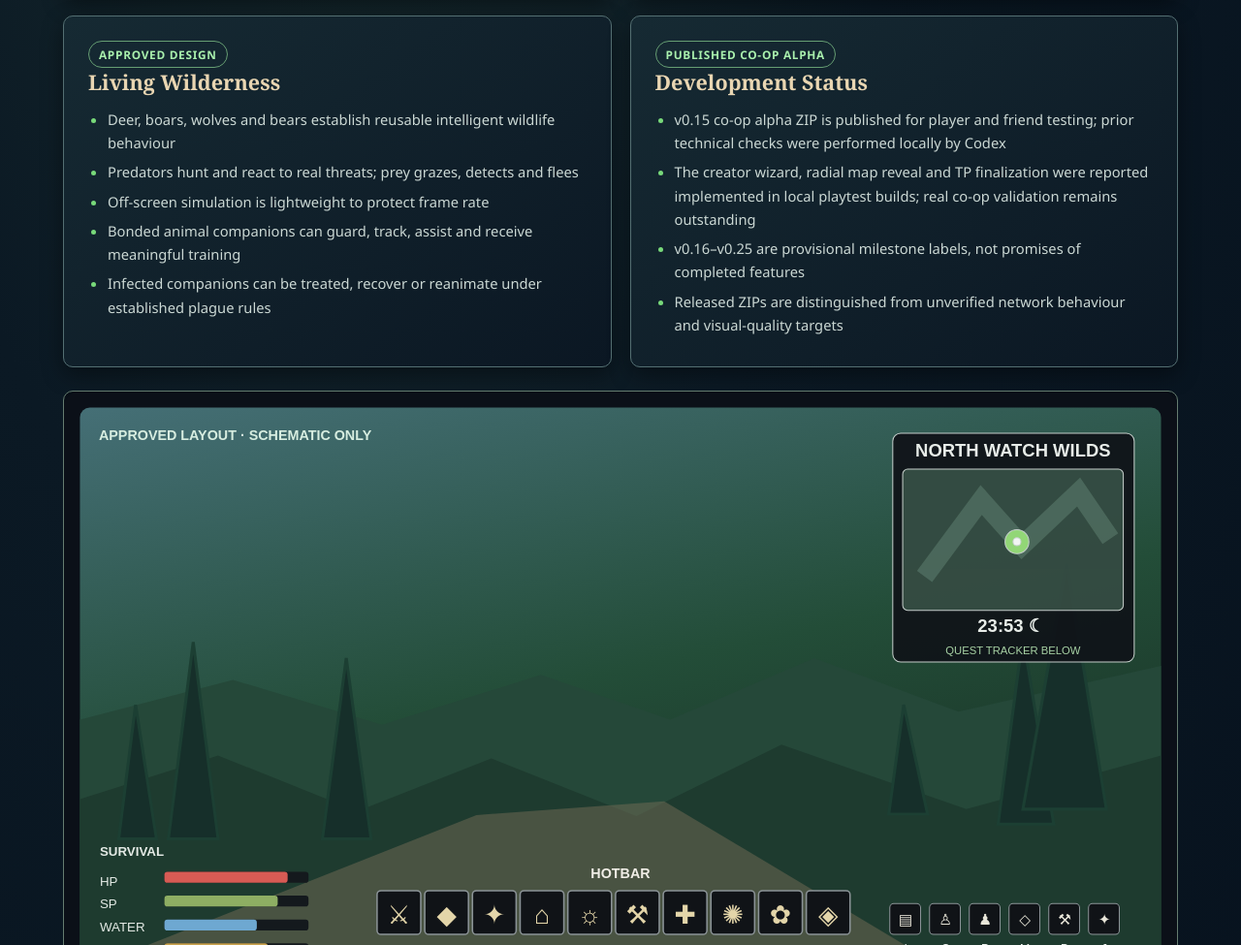
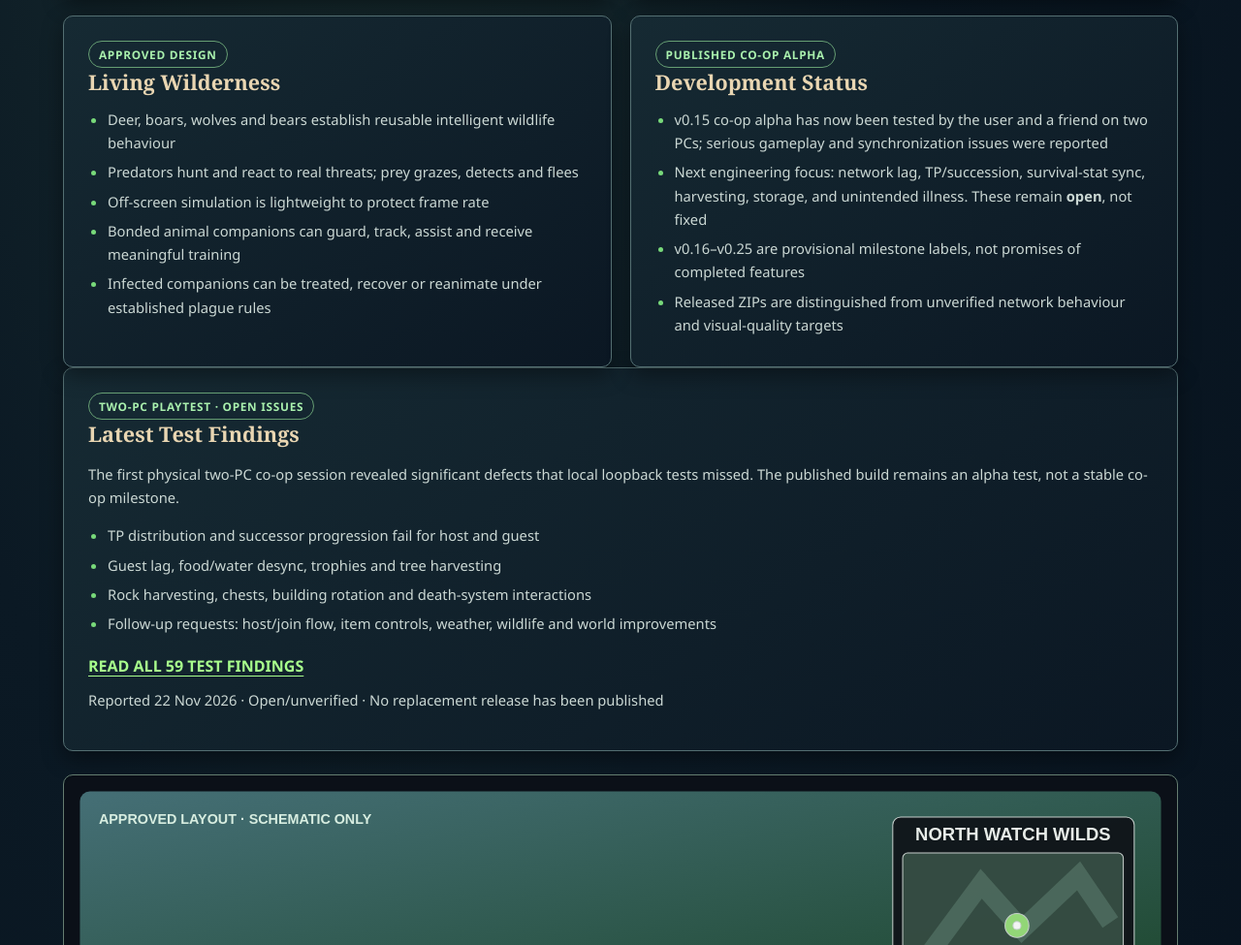
Before and after one commit to Tolgrath/ProjectRagnarok, a plain HTML site: page index.html in a window 1280 px wide. Shown: the part 3478-4453 px from the top of the page at 97% size. Drawn offline with Linux system fonts and the light colour scheme; no server answers.

Commit message:
site: publish two-PC test findings as open issues, not patch notes

```diff
--- a/index.html
+++ b/index.html
@@ -78,8 +78,9 @@
 <article class="notes-panel"><span class="notes-tag">APPROVED DESIGN</span><h3>Survivors &amp; the Creator</h3><p>First-survivor flow:</p><div class="notes-wizard"><span class="notes-step">World</span><span class="notes-sep">›</span><span class="notes-step">Class</span><span class="notes-sep">›</span><span class="notes-step">Body</span><span class="notes-sep">›</span><span class="notes-step">Appearance</span><span class="notes-sep">›</span><span class="notes-step">Finalize</span></div><p>Successor flow:</p><div class="notes-wizard"><span class="notes-step">Class</span><span class="notes-sep">›</span><span class="notes-step">Body</span><span class="notes-sep">›</span><span class="notes-step">Appearance</span><span class="notes-sep">›</span><span class="notes-step">TP</span><span class="notes-sep">›</span><span class="notes-step">Finalize</span></div><ul><li>Quiet Viking bathhouse dressing scene; controls left, anchored character right</li><li>Free orbit, pan and cursor-focused zoom on any body area</li><li>TP allocation may be adjusted freely, committed only on final confirmation</li><li>Relaxed idle pose and undergarments-only starting appearance</li></ul></article>
 <article class="notes-panel"><span class="notes-tag">APPROVED DESIGN</span><h3>Exploration &amp; Building</h3><ul><li>Map reveals terrain in a natural circular radius as you explore, not visible square chunks</li><li>Undiscovered POIs remain hidden; active quests may reveal approximate search areas, not exact positions</li><li>Build categories open icon grids rather than repeated dropdowns</li><li>Construction costs display resource icons with centred have/need counts</li><li>Placement instructions appear during placement mode, not on the blueprint menu</li></ul><p class="notes-meta">Intended functionality; implementation and performance require playtest verification.</p></article>
 <article class="notes-panel"><span class="notes-tag">APPROVED DESIGN</span><h3>Living Wilderness</h3><ul><li>Deer, boars, wolves and bears establish reusable intelligent wildlife behaviour</li><li>Predators hunt and react to real threats; prey grazes, detects and flees</li><li>Off-screen simulation is lightweight to protect frame rate</li><li>Bonded animal companions can guard, track, assist and receive meaningful training</li><li>Infected companions can be treated, recover or reanimate under established plague rules</li></ul></article>
-<article class="notes-panel"><span class="notes-tag">PUBLISHED CO-OP ALPHA</span><h3>Development Status</h3><ul><li>v0.15 co-op alpha ZIP is published for player and friend testing; prior technical checks were performed locally by Codex</li><li>The creator wizard, radial map reveal and TP finalization were reported implemented in local playtest builds; real co-op validation remains outstanding</li><li>v0.16–v0.25 are provisional milestone labels, not promises of completed features</li><li>Released ZIPs are distinguished from unverified network behaviour and visual-quality targets</li></ul></article>
+<article class="notes-panel"><span class="notes-tag">PUBLISHED CO-OP ALPHA</span><h3>Development Status</h3><ul><li>v0.15 co-op alpha has now been tested by the user and a friend on two PCs; serious gameplay and synchronization issues were reported</li><li>Next engineering focus: network lag, TP/succession, survival-stat sync, harvesting, storage, and unintended illness. These remain <strong>open</strong>, not fixed</li><li>v0.16–v0.25 are provisional milestone labels, not promises of completed features</li><li>Released ZIPs are distinguished from unverified network behaviour and visual-quality targets</li></ul></article>
 </div>
+<article class="notes-panel"><span class="notes-tag">TWO-PC PLAYTEST · OPEN ISSUES</span><h3>Latest Test Findings</h3><p>The first physical two-PC co-op session revealed significant defects that local loopback tests missed. The published build remains an alpha test, not a stable co-op milestone.</p><ul><li>TP distribution and successor progression fail for host and guest</li><li>Guest lag, food/water desync, trophies and tree harvesting</li><li>Rock harvesting, chests, building rotation and death-system interactions</li><li>Follow-up requests: host/join flow, item controls, weather, wildlife and world improvements</li></ul><a class="notes-link" href="https://github.com/Tolgrath/ProjectRagnarok/blob/main/docs/v0.15-two-pc-playtest-findings.md" target="_blank" rel="noopener noreferrer">READ ALL 59 TEST FINDINGS</a><p class="notes-meta">Reported 22 Nov 2026 · Open/unverified · No replacement release has been published</p></article>
 <figure class="notes-concept"><img loading="lazy" src="assets/hud-layout-concept.svg" alt="Project Ragnarok HUD layout diagram showing bars bottom left, hotbar bottom center, menu buttons bottom right, and minimap top right"><figcaption><strong>HUD composition study:</strong> An illustrative placement guide, not a replacement for the exact approved visual references. Black and grey compact interface; no large survival backdrop, old instruction strip, or unnecessary HUD counters.</figcaption></figure>
 <a class="notes-link" href="https://github.com/Tolgrath/ProjectRagnarok/blob/main/docs/design-decisions.md" target="_blank" rel="noopener noreferrer">READ THE FULL DESIGN DECISION REGISTER</a>
 <p class="notes-disclaimer">The approved character, in-game UI and full-menu concept images are saved locally in the project's Design Assets/Visual References folder. They have not been uploaded to the public repository, so this page currently uses existing key art and original layout illustrations rather than mislabelled replacements.</p>
```
